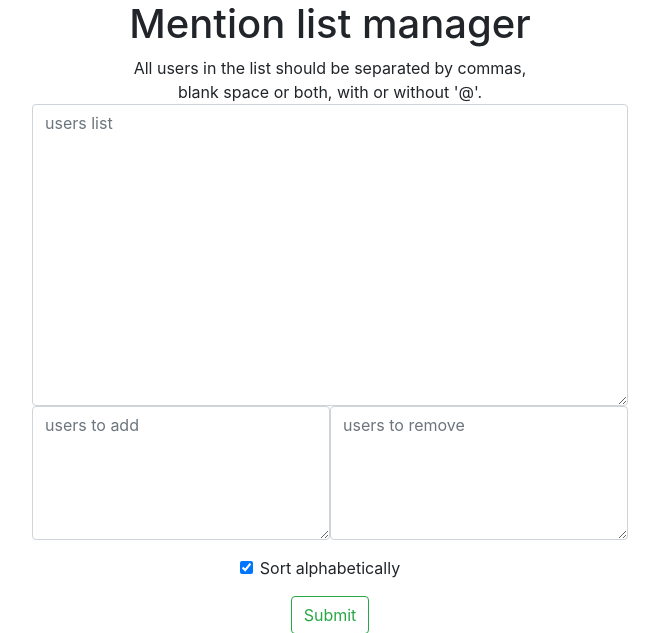
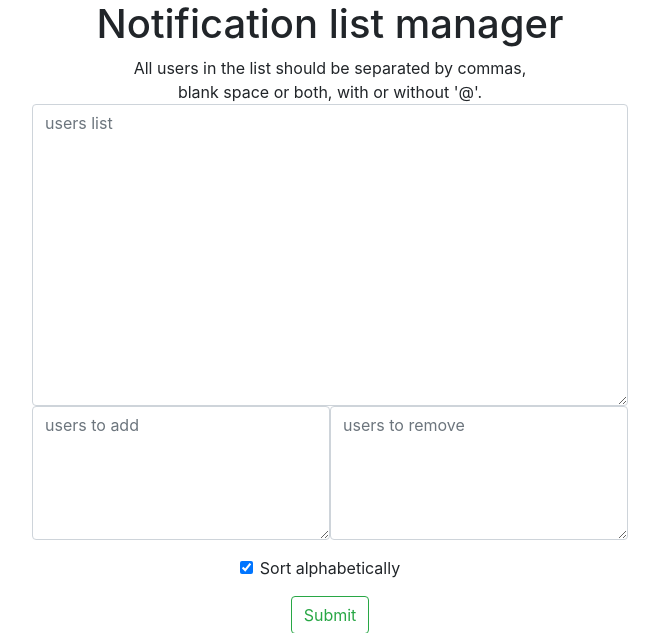
Before and after one commit to MarekPas/hivetools, a Django app: page /mentions/ in a window 1280 px wide. Shown: the top 633 px of the page, without its empty margins (310-969 px from the left). Run offline with Django 3.2, Linux system fonts and the light colour scheme.

Commit message:
changed name

```diff
--- a/homepage/templates/main.html
+++ b/homepage/templates/main.html
@@ -17,7 +17,7 @@
 <nav class="navbar navbar-light bg-light justify-content-center">
   <div class="list-group text-center">
     <a href="{% url 'comment-picker' %}" class="list-group-item list-group-item-action">Hive random comment picker</a>
-    <a href="{% url 'mentions-manager' %}" class="list-group-item list-group-item-action">Mention list manager</a>
+    <a href="{% url 'mentions-manager' %}" class="list-group-item list-group-item-action">Notification list manager</a>
   </div>
   <!-- <div class="container-fluid justify-content-center">
     <a class="navbar-brand" href="{% url 'comment-picker' %}">Hive random comment picker</a>
--- a/mentions/templates/mentions/manager.html
+++ b/mentions/templates/mentions/manager.html
@@ -9,13 +9,13 @@
     <!-- Bootstrap CSS -->
     <link rel="stylesheet" href="https://cdn.jsdelivr.net/npm/bootstrap@4.5.3/dist/css/bootstrap.min.css" integrity="sha384-TX8t27EcRE3e/ihU7zmQxVncDAy5uIKz4rEkgIXeMed4M0jlfIDPvg6uqKI2xXr2" crossorigin="anonymous">
 
-    <title>Mention list manager</title>
+    <title>Notification list manager</title>
     <script src="https://code.jquery.com/jquery-3.5.0.js"></script>
   </head>
   <body>
 
 <div class="container text-center" style="max-width: 600px">
-    <h1>Mention list manager</h1>
+    <h1>Notification list manager</h1>
     <div class="row justify-content-center">
         <div style="max-width: 400px">
             All users in the list should be separated by commas, blank space or both, with or without '@'.
```
